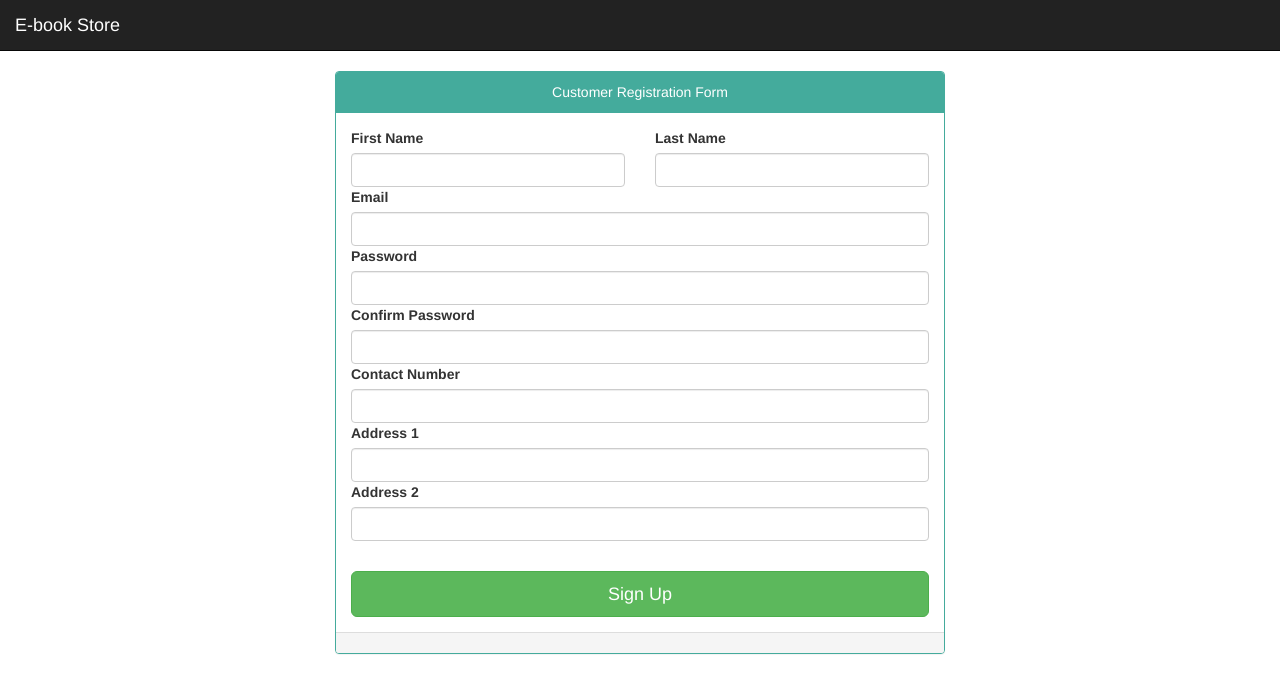
After one commit to akram-tello/Ecommerce-app-h, a PHP site: page /pages/registration_form.php?register=1 in a window 1280 px wide. The commit adds this page. Shown: the top 693 px of the page. Run offline with PHP 8.4, Linux system fonts and the light colour scheme.

Commit message:
created user registration form

```diff
--- a/layouts/components/_index_navbar.php
+++ b/layouts/components/_index_navbar.php
@@ -42,7 +42,7 @@
 										<input type="password" class="form-control" name="password" id="password" required/>
 										<p><br/></p>
 										<input type="submit" class="btn btn-warning" value="Login">
-										<a href="customer_registration.php?register=1" style="color:white; text-decoration:none;">Create Account Now</a>
+										<a href="../../pages/registration_form.php?register=1" style="color:white; text-decoration:none;">Create Account Now</a>
 									</form>
 								</div>
 								<div class="panel-footer" id="e_msg"></div>
--- /dev/null
+++ b/layouts/components/_registration_form_body.php
@@ -0,0 +1,87 @@
+<div class="navbar navbar-inverse navbar-fixed-top">
+    <div class="container-fluid">
+
+        <div class="navbar-header">
+            <a href="../index.php" class="navbar-brand">E-book Store</a>
+        </div>
+
+    </div>
+</div>
+
+<div class="container-fluid" style="margin-top: 5em;">
+    <div class="row">
+        <div class="col-md-2"></div>
+        <div class="col-md-8" id="signup_msg">
+            <!--Alert from signup form-->
+        </div>
+        <div class="col-md-2"></div>
+    </div>
+    <div class="row">
+        <div class="col-md-3"></div>
+        <div class="col-md-6">
+            <div class="panel panel-primary">
+                <div class="panel-heading text-center">Customer Registration Form</div>
+                <div class="panel-body">
+
+                <form id="signup_form" onsubmit="return false">
+                    <div class="row">
+                        <div class="col-md-6">
+                            <label for="f_name">First Name</label>
+                            <input type="text" id="f_name" name="f_name" class="form-control" required>
+                        </div>
+                        <div class="col-md-6">
+                            <label for="f_name">Last Name</label>
+                            <input type="text" id="l_name" name="l_name"class="form-control" required>
+                        </div>
+                    </div>
+                    <div class="row">
+                        <div class="col-md-12">
+                            <label for="email">Email</label>
+                            <input type="text" id="email" name="email"class="form-control" required>
+                        </div>
+                    </div>
+                    <div class="row">
+                        <div class="col-md-12">
+                            <label for="password">Password</label>
+                            <input type="password" id="password" name="password"class="form-control" required>
+                        </div>
+                    </div>
+                    <div class="row">
+                        <div class="col-md-12">
+                            <label for="repassword">Confirm Password</label>
+                            <input type="password" id="repassword" name="repassword"class="form-control" required>
+                        </div>
+                    </div>
+                    <div class="row">
+                        <div class="col-md-12">
+                            <label for="mobile">Contact Number</label>
+                            <input type="text" id="mobile" name="mobile"class="form-control" required>
+                        </div>
+                    </div>
+                    <div class="row">
+                        <div class="col-md-12">
+                            <label for="address1">Address 1</label>
+                            <input type="text" id="address1" name="address1"class="form-control" required>
+                        </div>
+                    </div>
+                    <div class="row">
+                        <div class="col-md-12">
+                            <label for="address2">Address 2</label>
+                            <input type="text" id="address2" name="address2"class="form-control" required>
+                        </div>
+                    </div>
+                    <p><br/></p>
+                    <div class="row">
+                        <div class="col-md-12">
+                            <input style="width:100%;" value="Sign Up" type="submit" name="signup_button"class="btn btn-success btn-lg">
+                        </div>
+                    </div>
+
+                </div>
+                </form>
+                <div class="panel-footer"></div>
+            </div>
+        </div>
+        <div class="col-md-4"></div>
+    </div>
+</div>
--- /dev/null
+++ b/pages/registration_form.php
@@ -0,0 +1,31 @@
+<?php
+if (isset($_GET["register"])) {
+?>
+
+
+<?php
+// include Header.php file
+include ('../layouts/common/Header.php');
+?>
+
+<?php
+// include _loader.php file
+include ('../layouts/components/_loader.php');
+?>
+
+<?php
+// include registration_form_body.php file
+include ('../layouts/components/_registration_form_body.php');
+?>
+
+<?php
+// include Footer.php file
+include ('../layouts/common/Footer.php');
+?>
+
+
+
+<?php
+}
+
+?>
```
